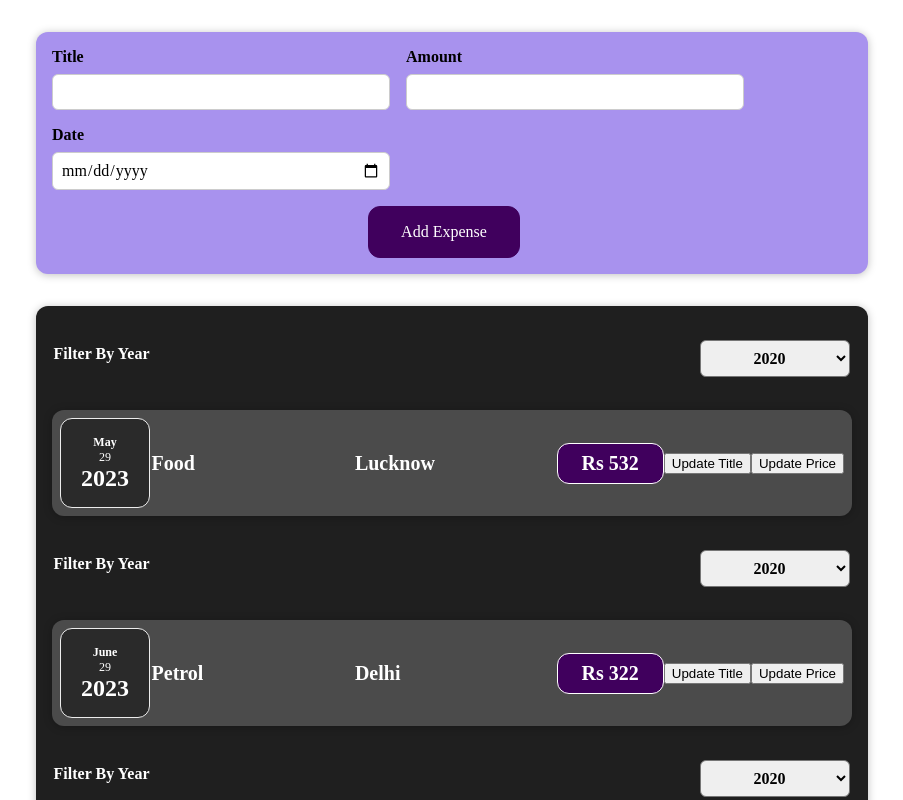
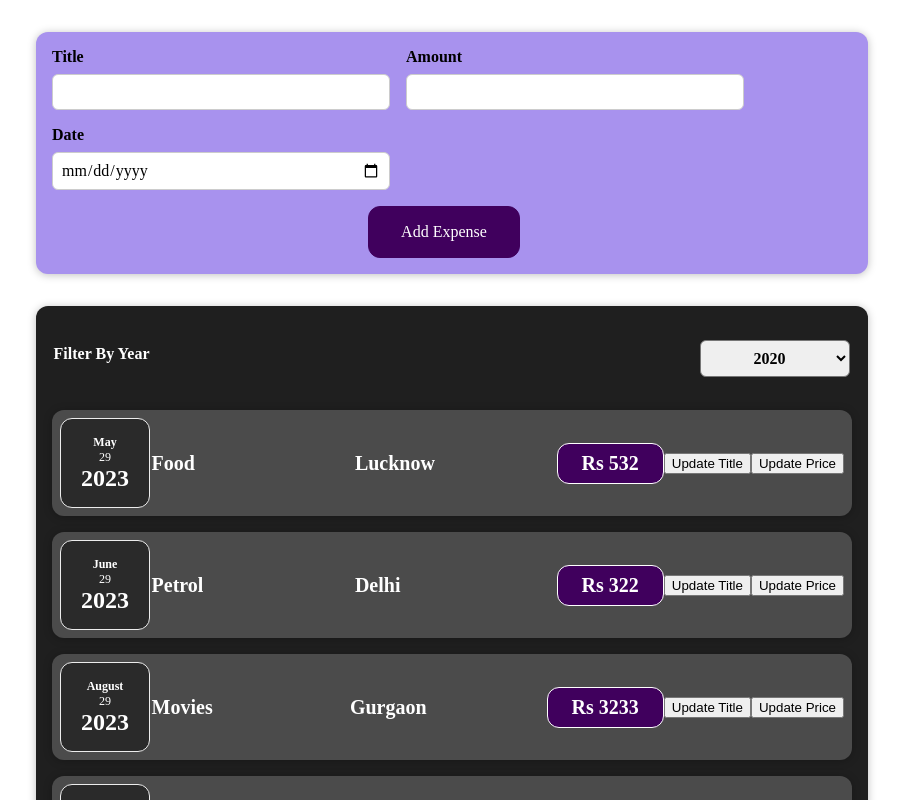
Before and after one commit to DevbratRai/sharpner_task, a React (Vite) app in the folder Expenses/: page / in a window 1280 px wide. Shown: the top 800 px of the page, without its empty margins (188-1091 px from the left). Built offline with nearby package versions, Linux system fonts and the light colour scheme.

Commit message:
Rendering Expenses with performance optimisations

```diff
--- a/Expenses/src/components/Expenses/Expenses.jsx
+++ b/Expenses/src/components/Expenses/Expenses.jsx
@@ -13,20 +13,19 @@ const Expenses = (props) => {
   };
   return (
     <Card className="expenses">
-      {props.arrItem.map((item) => {
-        return (
-          <>
       <ExpensesFilter
         selected={filteredYear}
         onChangeFilter={filterChangeHandler}
       />
+      {props.arrItem.map((item) => {
+        return (
           <ExpenseItems
+            key={item.id}
             title={item.title}
             date={item.date}
             amount={item.amount}
             LocationOfExpenditure={item.LocationOfExpenditure}
           />
-          </>
         );
       })}
     </Card>
```
Lines whose indentation alone changed are shown as unchanged.
